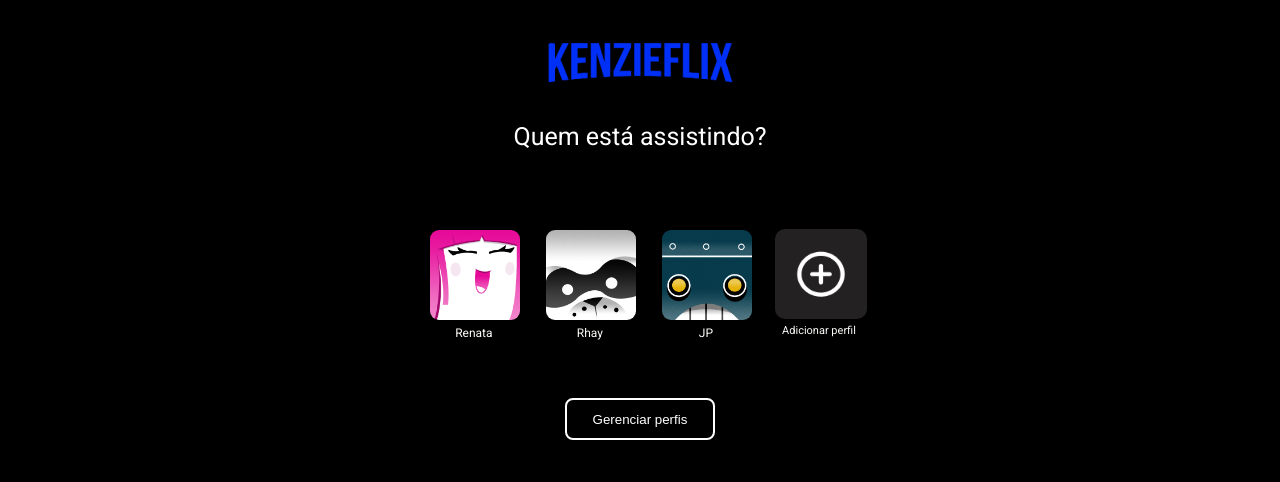
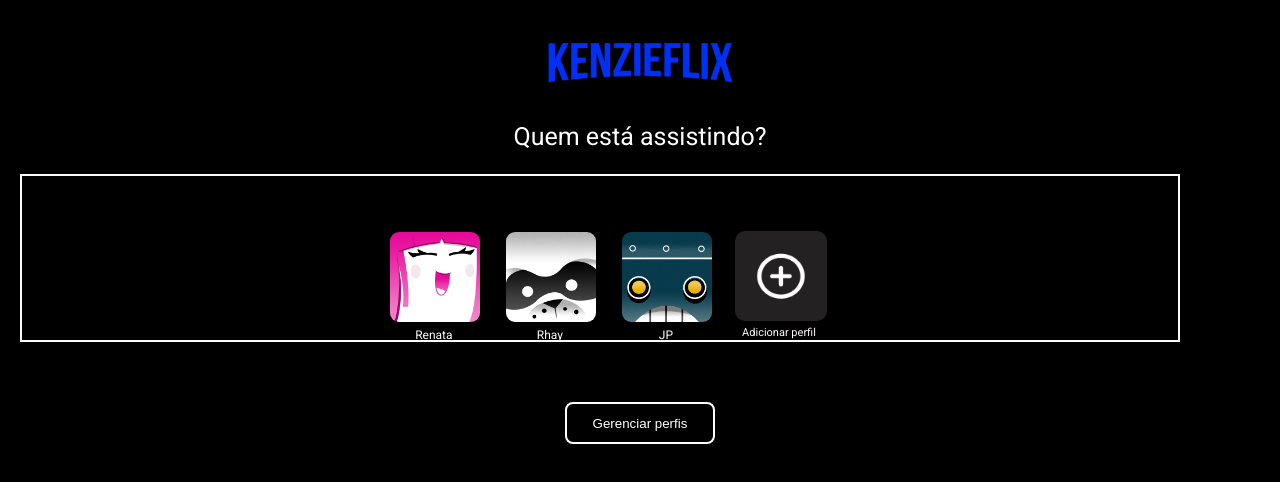
Before and after one commit to Kenzie-Academy-Brasil-Developers/Kenzieflix.-Rhayanny, a plain HTML site: page index.html in a window 1280 px wide. Drawn offline with Linux system fonts and the light colour scheme.

Commit message:
correção2

```diff
--- a/style.css
+++ b/style.css
@@ -20,7 +20,9 @@ header {
   margin: 20px;
   padding: 2px;
   height: 160px;
+  width: 90%;
   color: rgb(251, 250, 248);
+  border: 2px solid;
 }
 
 .text1 {
```
